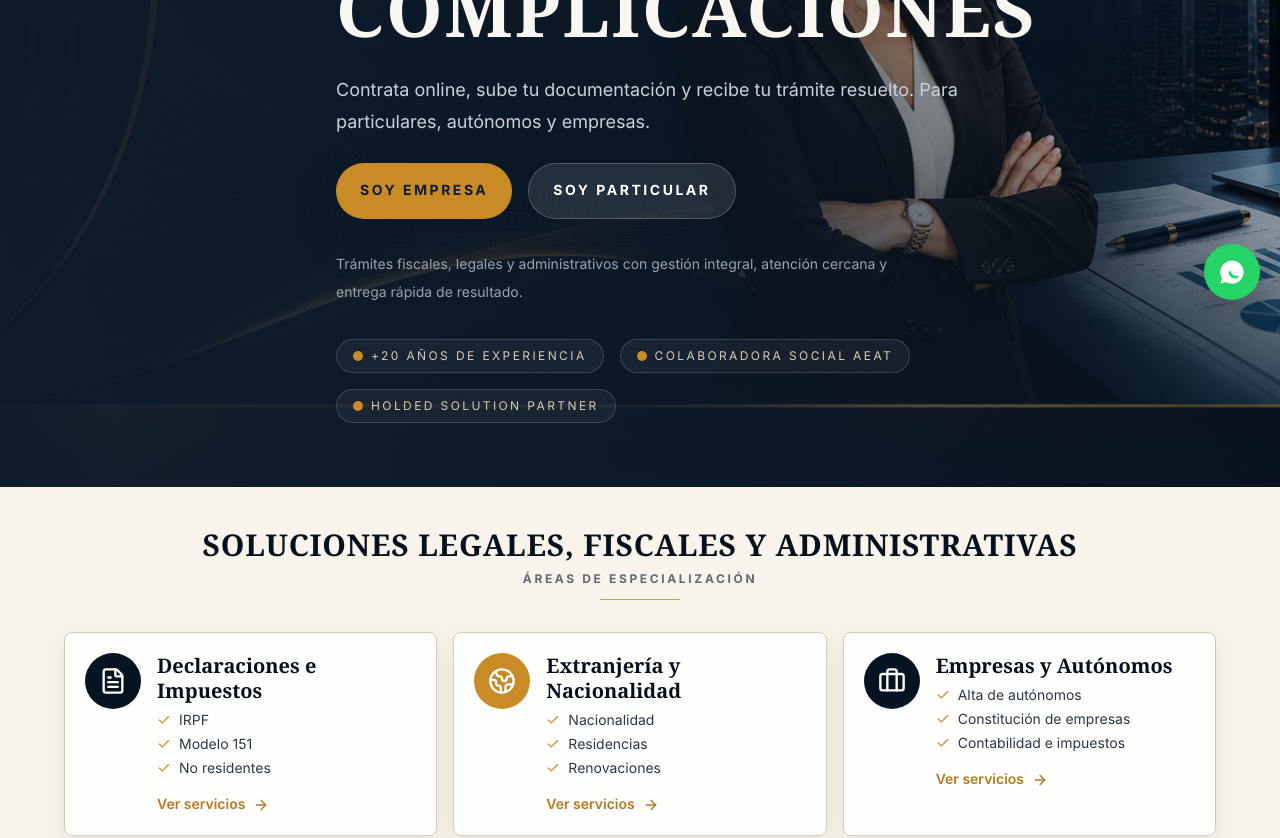
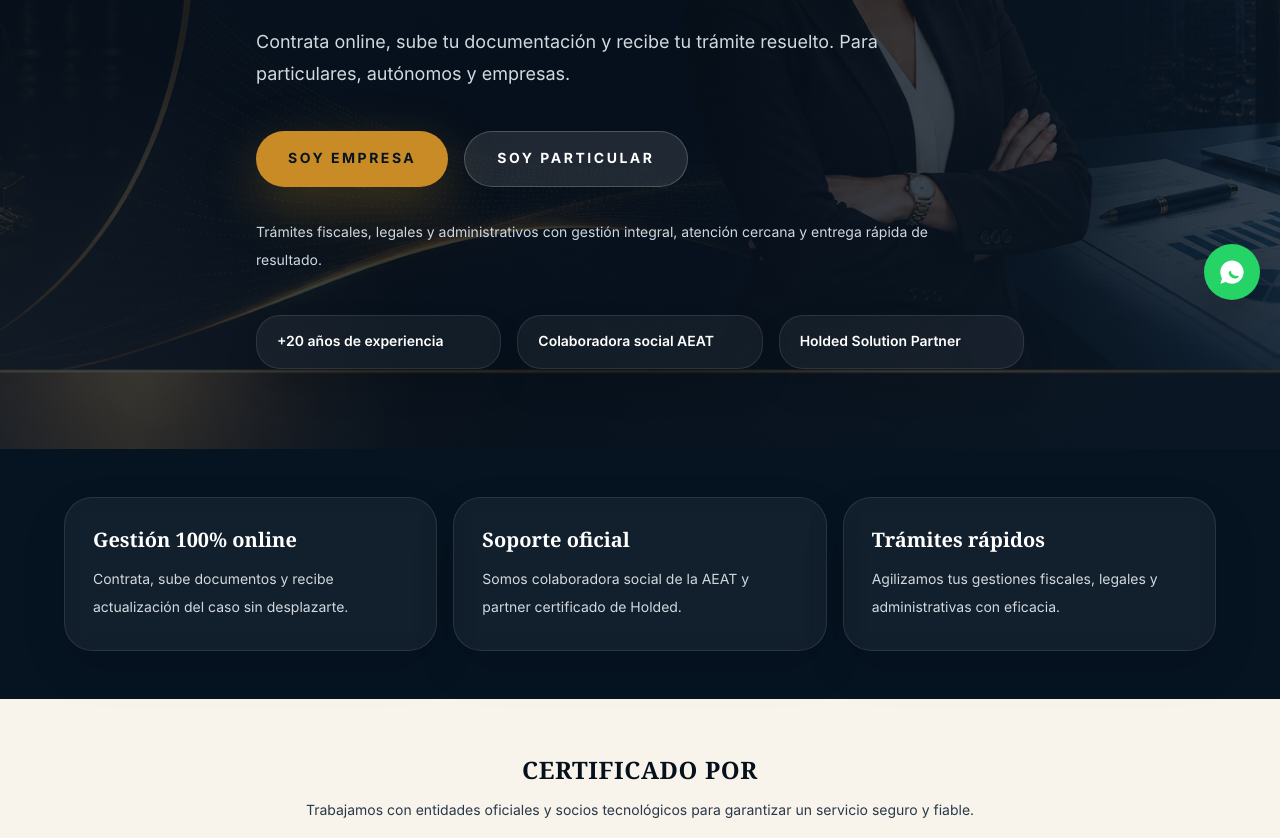
Before and after one commit to expert-servicios/kiabusiness_app, a Next.js app: page / in a window 1280 px wide. Shown: the part 480-1318 px from the top of the page. Built offline with nearby package versions, Linux system fonts and the light colour scheme.

Commit message:
Redesign homepage hero and add highlighted benefits section

```diff
--- a/app/(public)/page.tsx
+++ b/app/(public)/page.tsx
@@ -150,8 +150,9 @@ export default function HomePage() {
   return (
     <main className="bg-[#f8f4eb] text-[#07111d]">
       <Hero />
+      <HeroBenefits />
+      <Certifications />
       <Services />
-      <Certifications />
       <HowItWorks />
       <ClientPortal />
       <SubscriptionPlans />
@@ -237,6 +238,38 @@ function Services() {
               );
             })}
           </div>
+        </div>
+      </div>
+    </section>
+  );
+}
+
+function HeroBenefits() {
+  const benefits = [
+    {
+      title: 'Gestión 100% online',
+      text: 'Contrata, sube documentos y recibe actualización del caso sin desplazarte.'
+    },
+    {
+      title: 'Soporte oficial',
+      text: 'Somos colaboradora social de la AEAT y partner certificado de Holded.'
+    },
+    {
+      title: 'Trámites rápidos',
+      text: 'Agilizamos tus gestiones fiscales, legales y administrativas con eficacia.'
+    }
+  ];
+
+  return (
+    <section className="bg-[#061321] px-6 py-12 text-white">
+      <div className="mx-auto max-w-6xl">
+        <div className="grid gap-4 lg:grid-cols-3">
+          {benefits.map((benefit) => (
+            <div key={benefit.title} className="rounded-[1.75rem] border border-white/10 bg-white/5 p-7 shadow-[0_18px_45px_rgba(0,0,0,0.12)] backdrop-blur-sm">
+              <h3 className="font-serif text-xl font-bold text-white">{benefit.title}</h3>
+              <p className="mt-3 text-sm leading-7 text-[#d2dae0]">{benefit.text}</p>
+            </div>
+          ))}
         </div>
       </div>
     </section>
--- a/components/site/Hero.tsx
+++ b/components/site/Hero.tsx
@@ -6,55 +6,54 @@ const heroBackgroundImage = '/hero/home-hero-background.png';
 
 export function Hero() {
   return (
-    <section className="relative isolate min-h-[85vh] overflow-hidden bg-[#0D1B2A] text-[#F8F6F1]">
+    <section className="relative isolate overflow-hidden bg-[#07111d] text-white">
       <Image
         src={heroBackgroundImage}
         alt="Fondo de asesoría fiscal y legal"
         fill
         priority
         sizes="100vw"
-        className="absolute inset-0 -z-50 object-cover object-[58%_center]"
+        className="absolute inset-0 -z-50 object-cover object-[55%_center]"
       />
-      <div className="absolute inset-0 -z-40 bg-gradient-to-r from-[#0D1B2A]/96 via-[#0D1B2A]/78 to-[#0D1B2A]/12" />
-      <div className="absolute inset-0 -z-30 bg-gradient-to-t from-[#0D1B2A]/58 via-transparent to-[#0D1B2A]/24" />
+      <div className="absolute inset-0 -z-40 bg-gradient-to-br from-[#07111d]/96 via-[#07111d]/80 to-[#0d1b2a]/80" />
+      <div className="absolute inset-0 -z-30 bg-[radial-gradient(circle_at_top_right,rgba(200,139,37,0.16),transparent_28%),radial-gradient(circle_at_bottom_left,rgba(255,255,255,0.06),transparent_28%)]" />
 
-      <div className="relative z-10 mx-auto flex min-h-[85vh] max-w-7xl items-center px-6 py-16 lg:px-8">
-        <div className="max-w-[680px] lg:ml-[17rem] xl:ml-[19rem]">
-          <p className="text-xs font-semibold uppercase tracking-[0.34em] text-[#c88b25]">{heroCopy.eyebrow}</p>
+      <div className="relative mx-auto flex min-h-screen max-w-7xl items-center px-6 py-20 lg:px-8">
+        <div className="mx-auto max-w-3xl">
+          <p className="text-xs font-semibold uppercase tracking-[0.35em] text-[#d7a33a]/90">{heroCopy.eyebrow}</p>
 
-          <h1 className="mt-5 font-serif text-5xl font-bold uppercase leading-tight tracking-wide text-[#F8F6F1] md:text-[4rem] xl:text-[4.5rem]">
+          <h1 className="mt-6 text-5xl font-serif font-bold uppercase tracking-[-0.03em] text-white sm:text-6xl lg:text-7xl">
             {heroCopy.title}
           </h1>
 
-          <p className="mt-5 max-w-2xl text-base leading-8 text-[#cbd2dc] md:text-lg">
+          <p className="mt-6 max-w-2xl text-base leading-8 text-[#d2dae0] sm:text-lg">
             {heroCopy.subtitle}
           </p>
 
-          <div className="mt-6 flex flex-col gap-4 sm:flex-row sm:items-center">
+          <div className="mt-10 flex flex-col gap-4 sm:flex-row sm:flex-wrap">
             <Link
               href={heroCopy.primaryAction.href}
-              className="inline-flex min-h-14 w-full items-center justify-center rounded-full bg-[#c88b25] px-6 py-4 text-sm font-bold uppercase tracking-[0.18em] text-[#0D1B2A] shadow-[0_18px_45px_rgba(13,27,42,0.26)] transition hover:bg-[#b57a1e] sm:w-auto"
+              className="inline-flex min-h-[56px] items-center justify-center rounded-full bg-[#c88b25] px-8 py-4 text-sm font-bold uppercase tracking-[0.18em] text-[#061321] shadow-[0_20px_55px_rgba(200,139,37,0.3)] transition hover:bg-[#b57a1e]"
             >
               {heroCopy.primaryAction.label}
             </Link>
             <Link
               href={heroCopy.secondaryAction.href}
-              className="inline-flex min-h-14 w-full items-center justify-center rounded-full border border-white/20 bg-white/10 px-6 py-4 text-sm font-bold uppercase tracking-[0.18em] text-white transition hover:border-[#c88b25] hover:bg-white/20 sm:w-auto"
+              className="inline-flex min-h-[56px] items-center justify-center rounded-full border border-white/20 bg-white/10 px-8 py-4 text-sm font-bold uppercase tracking-[0.18em] text-white transition hover:border-[#c88b25] hover:bg-white/20"
             >
               {heroCopy.secondaryAction.label}
             </Link>
           </div>
 
-          <p className="mt-8 max-w-xl text-sm leading-7 text-[#9CA3AF]">
+          <p className="mt-8 max-w-2xl text-sm leading-7 text-[#cfd8e1]">
             {heroCopy.description}
           </p>
 
-          <div className="mt-8 flex flex-wrap gap-4">
+          <div className="mt-10 grid gap-4 sm:grid-cols-3">
             {heroCopy.highlights.map((highlight) => (
-              <span key={highlight} className="inline-flex items-center gap-2 rounded-full border border-white/15 bg-white/5 px-4 py-2 text-xs uppercase tracking-[0.2em] text-[#D8CBB5]">
-                <span className="h-2.5 w-2.5 rounded-full bg-[#c88b25]" />
-                {highlight}
-              </span>
+              <div key={highlight} className="rounded-[1.5rem] border border-white/10 bg-white/5 px-5 py-4 text-sm text-[#e3e8ef] shadow-[0_18px_35px_rgba(0,0,0,0.12)]">
+                <span className="block font-semibold text-white">{highlight}</span>
+              </div>
             ))}
           </div>
         </div>
```
